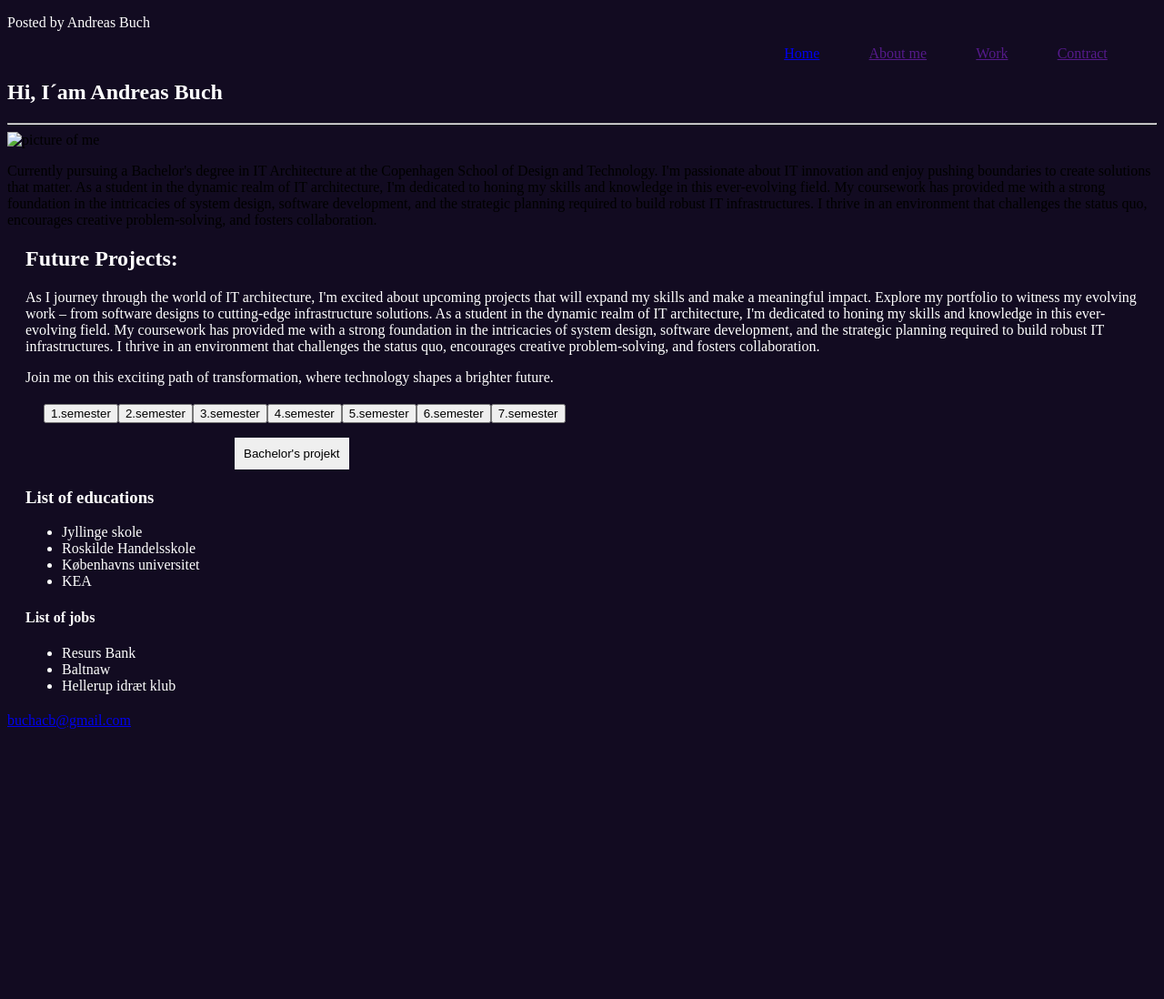
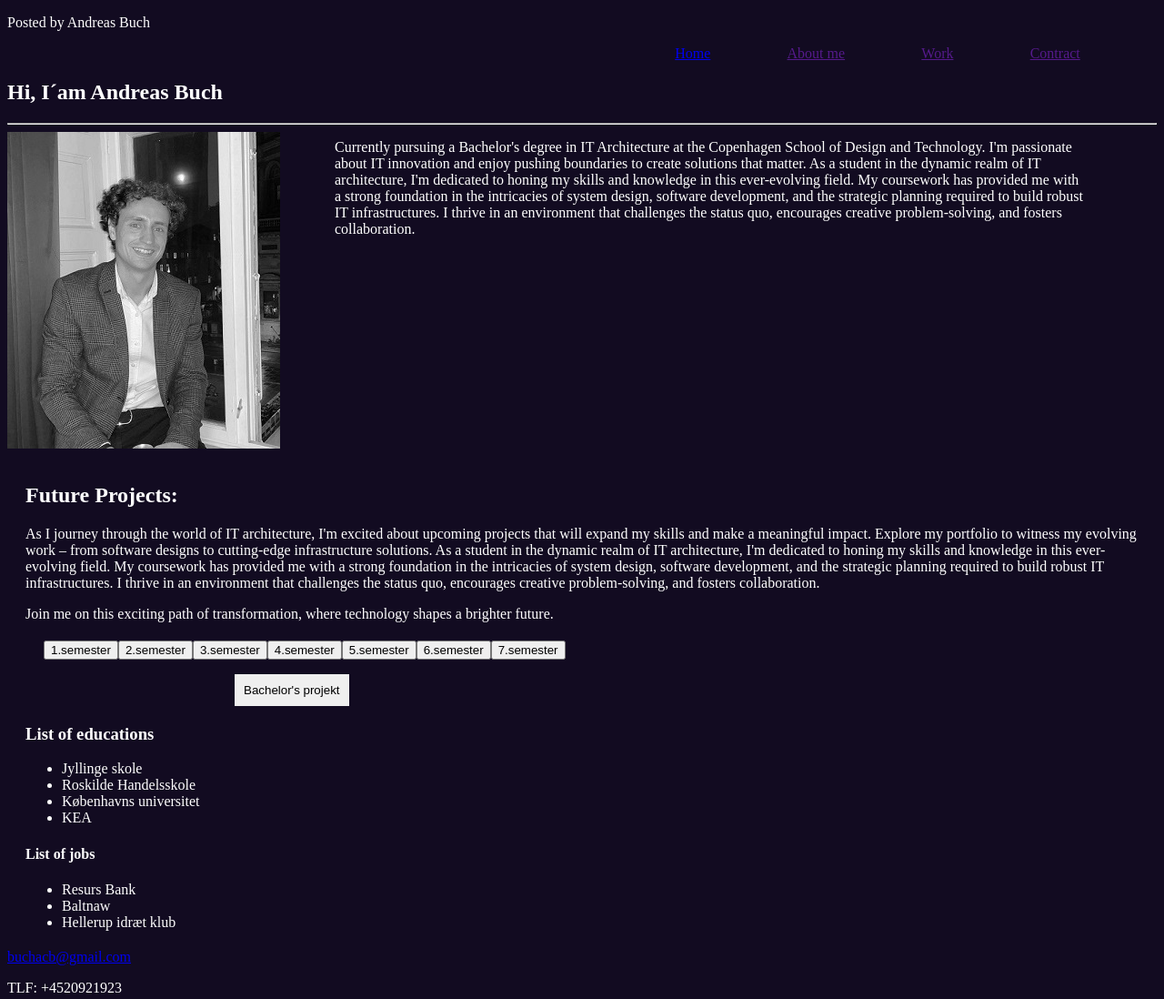
Before and after one commit to AndreascmBuch/Portfilo, a plain HTML site: page index.html in a window 1280 px wide. Shown: the whole page at 91% size. Before the commit the page ends 817 px from the top, so only its background shows below. Drawn offline with Linux system fonts and the light colour scheme.

Commit message:
Change nav

```diff
--- a/index.html
+++ b/index.html
@@ -13,7 +13,7 @@
         <nav>
             <ul>
                 <li>
-                    <a href="https://andreascmbuch.github.io/Portfilo/" target="top">Home</a>
+                    <a href="/" target="top">Home</a>
                 </li>
                 <li>
                     <a href=""> About me</a>
@@ -129,6 +129,7 @@
 
 <footer>
     <p><a href="mailto:buchacb@gmail.com">buchacb@gmail.com</a></p>
+    <p>TLF: +4520921923</p>
 </footer>
 
 </body>
--- a/portfolio.css
+++ b/portfolio.css
@@ -6,15 +6,14 @@ header p {
     color: white;
 }
 
-
-header ul {
+nav ul {
     display: flex;
     justify-content: space-evenly;
-    padding-left: 800px;
+    flex-direction: row;
+    list-style: none;
+    padding-left: 650px;
     color: white;
-    list-style: none;
 }
-
 
 h1 {
     display: flex;
@@ -22,11 +21,19 @@ h1 {
 }
 
 img {
-    overflow-inline: inherit;
+    float: left;
 }
 
 .hello p {
-
+    display: flex;
+    flex-direction: row;
+    justify-content: center;
+    max-width: 100%;
+    padding-left: 60px;
+    padding-bottom: 250px;
+    padding-right: 5rem;
+    font-family: "Times New Roman", serif;
+    color: white;
 }
 
 .intro {
```
Also changed, not shown: mig.jpg (added).
